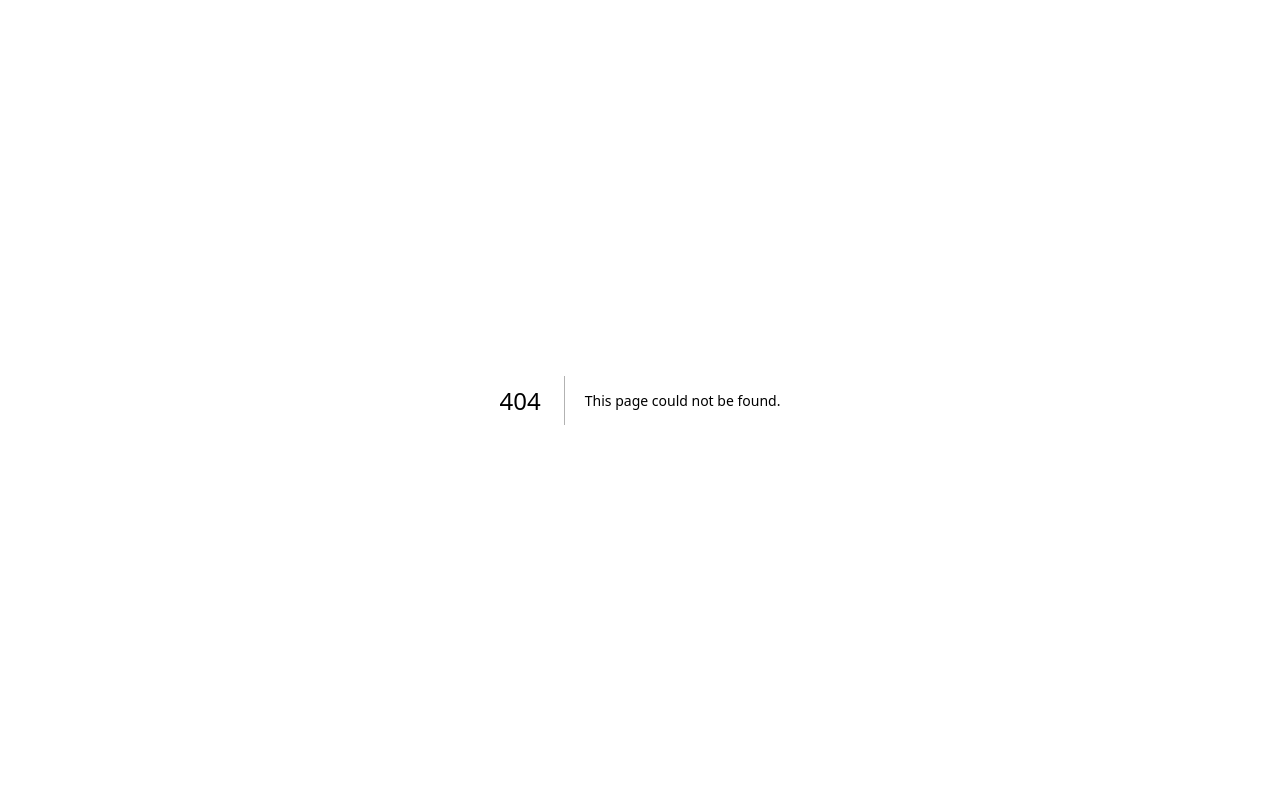
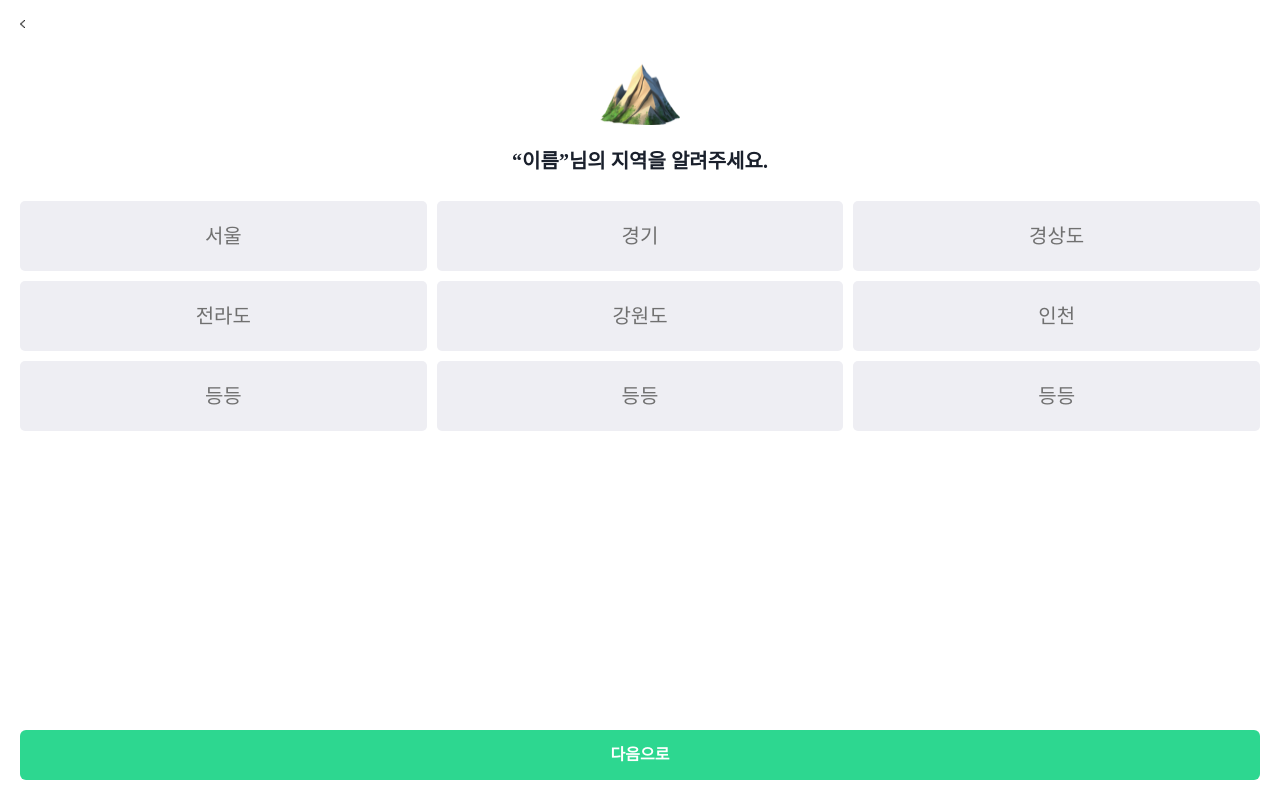
Before and after one commit to impact-girin/girin-front, a Next.js app: page /signup/chose in a window 1280 px wide. Before the commit this address had no page. Built offline with nearby package versions, Linux system fonts and the light colour scheme.

Commit message:
feat: router 연결

```diff
--- a/src/app/chose/page.jsx
+++ b/src/app/signup/chose/page.jsx
@@ -4,17 +4,22 @@ import React from "react";
 import { useState } from "react";
 import { Flex, Text, Grid, Button } from "@chakra-ui/react";
 import Image from "next/image";
-import LeftArrow from "../assets/back_button.png";
-import AgeImg from "../assets/age_img.png";
-import AreaImg from "../assets/area_img.png";
+import LeftArrow from "../../assets/back_button.png";
+import AgeImg from "../../assets/age_img.png";
+import AreaImg from "../../assets/area_img.png";
 import ChoseButton from "./choseButton";
+import { useRouter, useSearchParams } from "next/navigation";
 
 const ages = ["10대", "20대", "30대", "40대", "50대", "60대", "70대", "80대", "90대"];
 const areas = ["서울", "경기", "경상도", "전라도", "강원도", "인천", "등등", "등등", "등등"];
 
 const Chose = () => {
-  // kind = "AGE" | "AREA"
-  const [kind, setKind] = useState("AREA  ");
+  // kind = "age" | "area"
+  const searchParams = useSearchParams();
+  const kind = searchParams.get("kind");
+
+  const navigate = useRouter();
+
   const [clickNumber, setClickNumber] = useState(0);
 
   return (
@@ -22,12 +27,12 @@ const Chose = () => {
       <Flex justifyContent="left" width={"100%"} marginBottom={"16px"}>
         <Image width={"5px"} height={"5px"} src={LeftArrow} alt="" />
       </Flex>
-      <Image height={81} src={kind === "AGE" ? AgeImg : AreaImg} marginTop={"16px"} alt="" />
-      <Text marginTop="21px" fontSize="20px" fontWeight="600">
-        {kind === "AGE" ? "“이름”님의 나이대를 알려주세요." : "“이름은 열글자 까”님의 지역을 알려주세요."}
+      <Image height={81} src={kind === "age" ? AgeImg : AreaImg} marginTop={"16px"} alt="" />
+      <Text marginTop="21px" fontSize="20px" fontWeight="600" fontFamily="Pretendard">
+        {kind === "age" ? "“이름”님의 나이대를 알려주세요." : "“이름”님의 지역을 알려주세요."}
       </Text>
       <Grid templateColumns="repeat(3, 1fr)" gap={"10px"} width={"100%"} marginTop={"25px"}>
-        {kind === "AGE"
+        {kind === "age"
           ? ages.map((age, idx) => (
               <ChoseButton
                 key={idx}
@@ -59,7 +64,14 @@ const Chose = () => {
               </ChoseButton>
             ))}
       </Grid>
-      <Button marginTop={"auto"} height={"50px"} background={"#2DD790"} color={"white"} width={"100%"}>
+      <Button
+        marginTop={"auto"}
+        height={"50px"}
+        background={"#2DD790"}
+        color={"white"}
+        width={"100%"}
+        onClick={() => (kind === "age" ? navigate.push("/signup/chose") : navigate.push("/signup/phone"))}
+      >
         다음으로
       </Button>
     </Flex>
```
Also changed, not shown: src/app/signup/certified/page.jsx (+9 -26 lines), src/app/signup/page.js (deleted, +0 -55 lines), src/app/signup/page.jsx (+31 -11 lines), src/app/signup/chose/choseButton.jsx (renamed from src/app/chose/choseButton.jsx).
